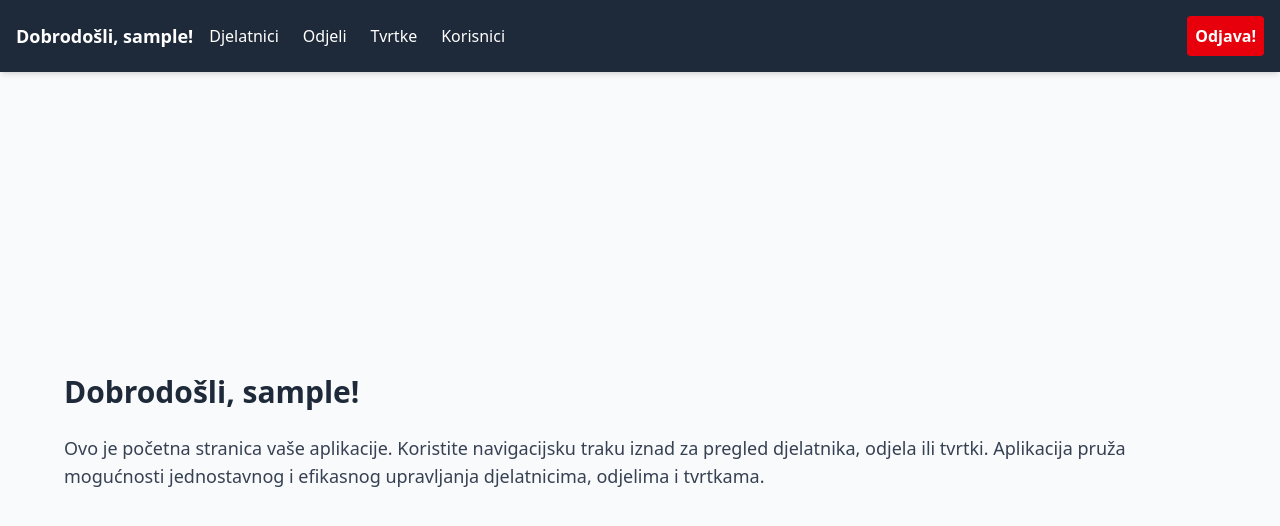
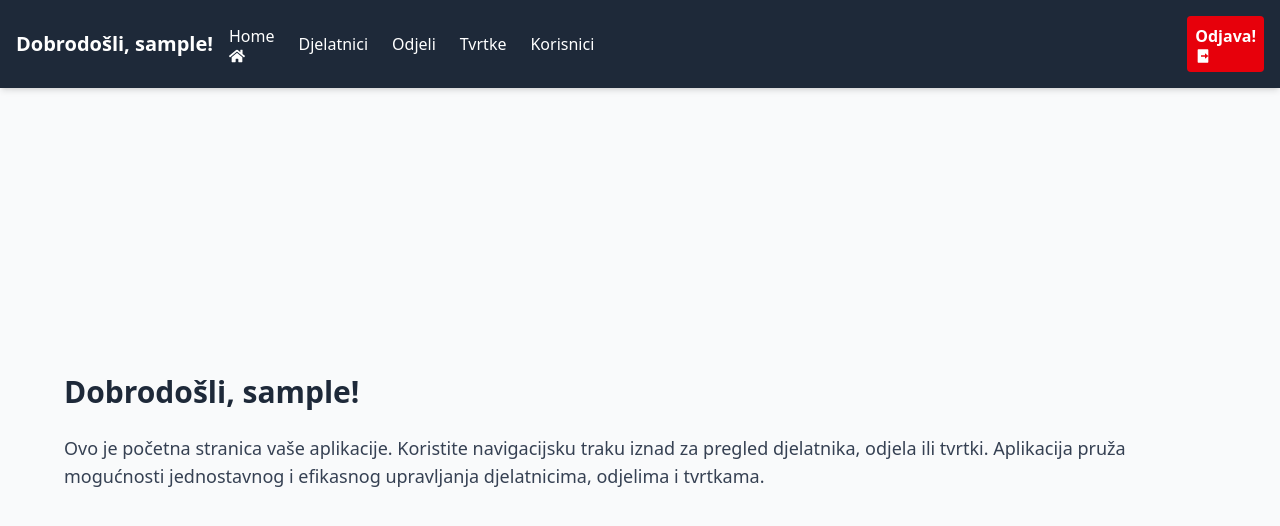
Before and after one commit to skroflin/springboot-react-full-stack, a React (Vite) app in the folder client-side/: page /home in a window 1280 px wide. Shown: the top 526 px of the page. Built offline with nearby package versions, Linux system fonts and the light colour scheme; sample sign-in values are in the browser's storage.

Commit message:
Preuređivanje NavBar-a
Preuređivanje komponente za navigaciju => potrebnop preurediti prikaz FontAwesome ikona unutar ruta i gumba.

```diff
--- a/client-side/src/components/Navbar.tsx
+++ b/client-side/src/components/Navbar.tsx
@@ -1,4 +1,6 @@
 import React from 'react';
+import { FaHome } from 'react-icons/fa';
+import { RiLogoutBoxRFill } from 'react-icons/ri';
 import { Link } from 'react-router-dom';
 
 interface NavbarProps {
@@ -16,7 +18,8 @@ const Navbar: React.FC<NavbarProps> = ({ username, isAuthenticated, onLogout })
         <nav className="fixed top-0 left-0 w-full bg-gray-800 p-4 text-white shadow-md z-10">
             <div className="mx-auto max-w-screen-xl flex justify-between">
                 <div className="flex items-center space-x-6">
-                    {username && <span className="font-bold text-lg mr-4">Dobrodošli, {username}!</span>}
+                    {username && <span className="font-bold text-xl mr-4">Dobrodošli, {username}!</span>}
+                    <Link to="/home" className="text-white hover:text-blue-400 transition-colors duration-200">Home<FaHome /></Link>
                     <Link to="/djelatnici" className="text-white hover:text-blue-400 transition-colors duration-200">Djelatnici</Link>
                     <Link to="/odjeli" className="text-white hover:text-blue-400 transition-colors duration-200">Odjeli</Link>
                     <Link to="/tvrtke" className="text-white hover:text-blue-400 transition-colors duration-200">Tvrtke</Link>
@@ -28,6 +31,7 @@ const Navbar: React.FC<NavbarProps> = ({ username, isAuthenticated, onLogout })
                         className="bg-red-600 hover:bg-red-700 text-white font-bold py-2 px-2 rounded transition-colors duration-200"
                     >
                         Odjava!
+                        <RiLogoutBoxRFill />
                     </button>
                 </div>
             </div>
```
